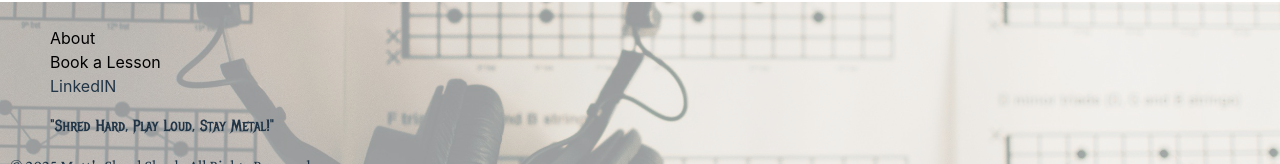
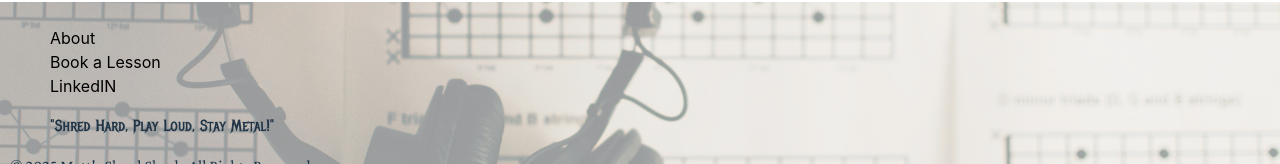
Before and after one commit to mattattaq/matts-shred-shack, a Vue app: page / in a window 1280 px wide. Shown: the part 3055-3219 px from the top of the page. Built offline with nearby package versions, Linux system fonts and the light colour scheme.

Commit message:
[ nit ] - Fix LinkedIN link in footer

```diff
--- a/src/components/Footer.vue
+++ b/src/components/Footer.vue
@@ -10,7 +10,7 @@
           <li><a href="#about">About</a></li>
           <!-- <li><a href="#testimonials">Testimonials</a></li> -->
           <li><a href="#lesson">Book a Lesson</a></li>
-          <li><a href="https://www.linkedin.com/in/matthew-allbright-b4896749/" target="_blank"></a>LinkedIN</li>
+          <li><a href="https://www.linkedin.com/in/matthew-allbright-b4896749/" target="_blank">LinkedIN</a></li>
         </ul>
         <blockquote>"Shred Hard, Play Loud, Stay Metal!"</blockquote>
         <p>© 2025 Matt's Shred Shack. All Rights Reserved.</p>
```
